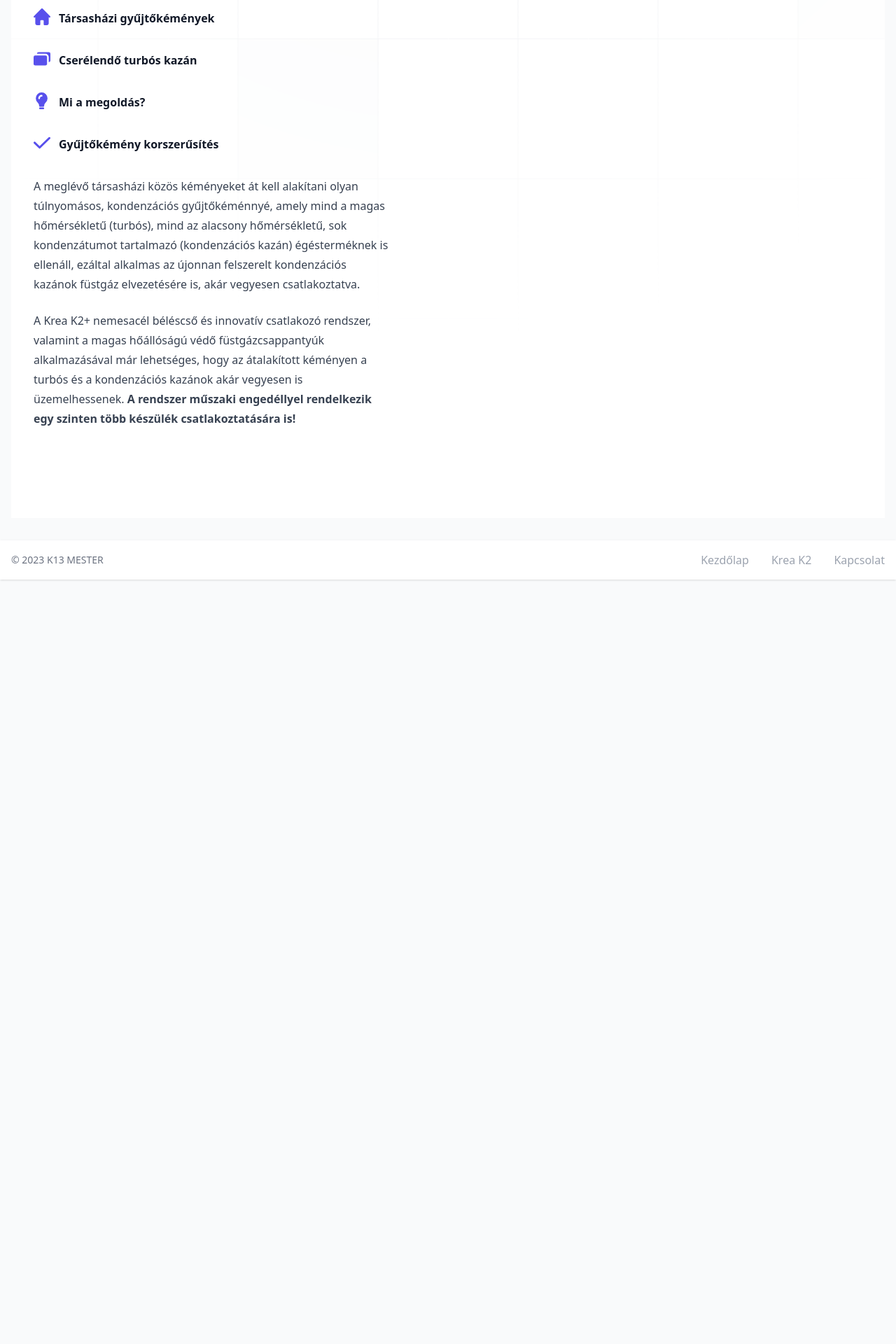
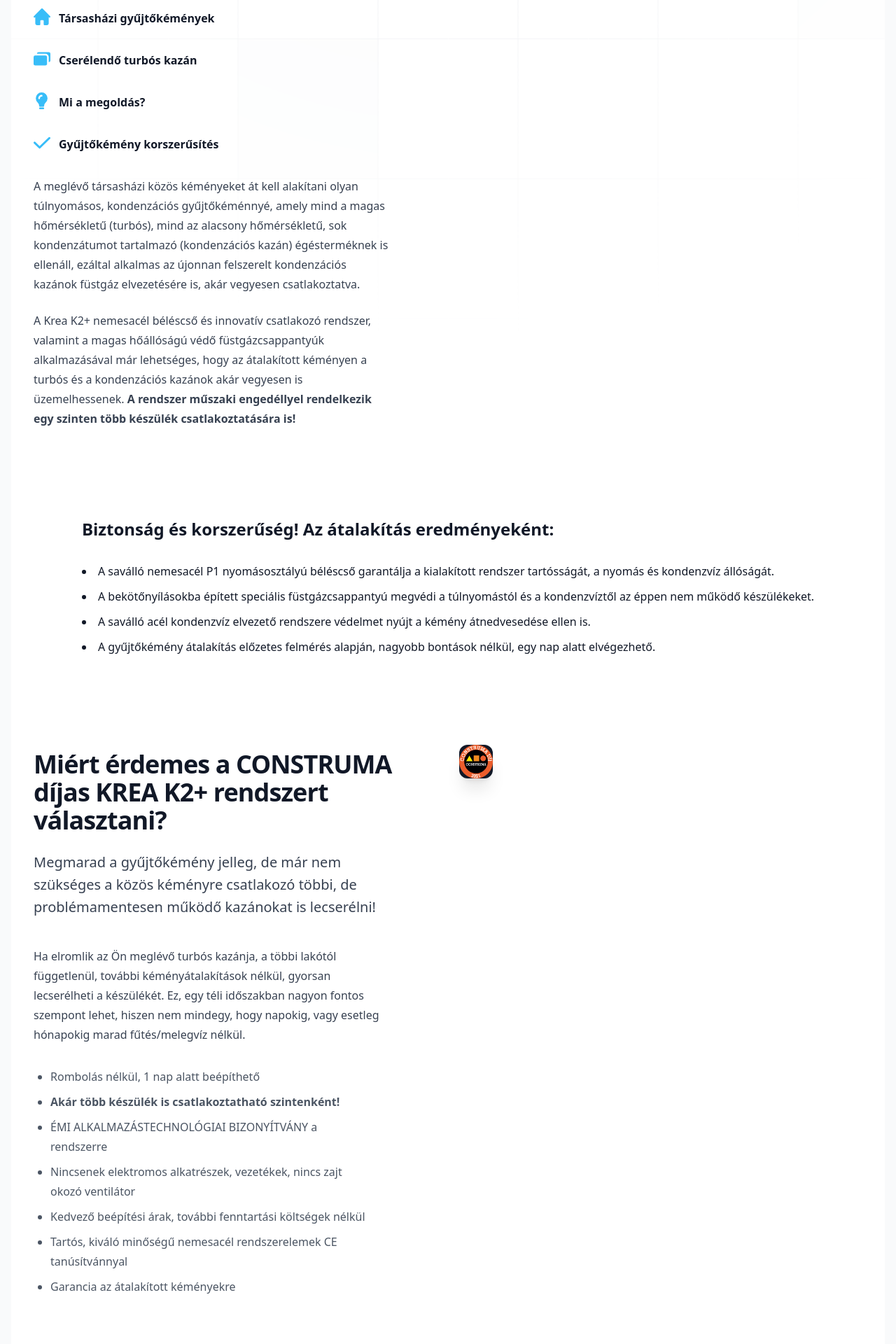
Before and after one commit to kiralydaniel/K13-m, a Nuxt app: page / in a window 1280 px wide. Shown: the part 640-2560 px from the top of the page at 70% size. Before the commit the page ends 1484 px from the top, so only its background shows below. Built offline with nearby package versions, Linux system fonts and the light colour scheme.

Commit message:
Update index colors to sky blue

```diff
--- a/pages/index.vue
+++ b/pages/index.vue
@@ -24,6 +24,7 @@
     </div>
     <div class="-ml-12 -mt-12 p-12 lg:sticky lg:top-4 lg:col-start-2 lg:row-span-2 lg:row-start-1 lg:overflow-hidden">
       <img class="w-[48rem] max-w-12 rounded-xl bg-gray-900 shadow-xl ring-1 ring-gray-400/10 sm:w-[57rem]" src="/K2Modell.png" alt="">
+      <p class="text-center">Gyűjtőkémény korszerűsítés KREA K2+</p>
     </div>
     <div class="lg:col-span-2 lg:col-start-1 lg:row-start-2 lg:mx-auto lg:grid lg:w-full lg:max-w-7xl lg:grid-cols-2 lg:gap-x-8 lg:px-8">
       <div class="lg:pr-4">
@@ -32,13 +33,13 @@
             csak kondenzációs gázkazánokra jellemző hatásfokú készülékekre lehet.</p>
           <ul role="list" class="mt-8 space-y-8 text-gray-600">
             <li class="flex gap-x-3">
-              <svg class="w-6 h-6 text-indigo-600 dark:text-white" aria-hidden="true" xmlns="http://www.w3.org/2000/svg" fill="currentColor" viewBox="0 0 20 20">
+              <svg class="w-6 h-6 text-sky-400 dark:text-white" aria-hidden="true" xmlns="http://www.w3.org/2000/svg" fill="currentColor" viewBox="0 0 20 20">
                 <path d="m19.707 9.293-2-2-7-7a1 1 0 0 0-1.414 0l-7 7-2 2a1 1 0 0 0 1.414 1.414L2 10.414V18a2 2 0 0 0 2 2h3a1 1 0 0 0 1-1v-4a1 1 0 0 1 1-1h2a1 1 0 0 1 1 1v4a1 1 0 0 0 1 1h3a2 2 0 0 0 2-2v-7.586l.293.293a1 1 0 0 0 1.414-1.414Z"/>
               </svg>
               <span><strong class="font-semibold text-gray-900">Társasházi gyűjtőkémények</strong></span>
             </li>
             <li class="flex gap-x-3">
-              <svg class="w-6 h-6 text-indigo-600 dark:text-white" aria-hidden="true" xmlns="http://www.w3.org/2000/svg" fill="currentColor" viewBox="0 0 20 16">
+              <svg class="w-6 h-6 text-sky-400 dark:text-white" aria-hidden="true" xmlns="http://www.w3.org/2000/svg" fill="currentColor" viewBox="0 0 20 16">
                 <path d="M18 0H6a2 2 0 0 0-2 2h10a4 4 0 0 1 4 4v6a2 2 0 0 0 2-2V2a2 2 0 0 0-2-2Z"/>
                 <path d="M14 16H2a2 2 0 0 1-2-2V6a2 2 0 0 1 2-2h12a2 2 0 0 1 2 2v8a2 2 0 0 1-2 2Z"/>
                 <path d="M8 13a3 3 0 1 1 0-6 3 3 0 0 1 0 6Zm0-4a1 1 0 1 0 0 2 1 1 0 0 0 0-2Z"/>
@@ -46,13 +47,13 @@
               <span><strong class="font-semibold text-gray-900">Cserélendő turbós kazán</strong></span>
             </li>
             <li class="flex gap-x-3">
-              <svg class="w-6 h-6 text-indigo-600 dark:text-white" aria-hidden="true" xmlns="http://www.w3.org/2000/svg" fill="currentColor" viewBox="0 0 15 20">
+              <svg class="w-6 h-6 text-sky-400 dark:text-white" aria-hidden="true" xmlns="http://www.w3.org/2000/svg" fill="currentColor" viewBox="0 0 15 20">
                 <path d="M9.092 18h-4a1 1 0 0 0 0 2h4a1 1 0 0 0 0-2Zm-2-18a7.009 7.009 0 0 0-7 7 7.8 7.8 0 0 0 2.219 5.123c.956 1.195 1.781 2.228 1.781 3.877a1 1 0 0 0 1 1h4a1 1 0 0 0 1-1c0-1.7.822-2.7 1.774-3.868A7.63 7.63 0 0 0 14.092 7a7.009 7.009 0 0 0-7-7Zm0 5a2 2 0 0 0-2 2 1 1 0 0 1-2 0 4 4 0 0 1 4-4 1 1 0 0 1 0 2Z"/>
                </svg>
               <span><strong class="font-semibold text-gray-900">Mi a megoldás?</strong></span>
             </li>
             <li class="flex gap-x-3">
-              <svg class="w-6 h-6 text-indigo-600 dark:text-white" aria-hidden="true" xmlns="http://www.w3.org/2000/svg" fill="none" viewBox="0 0 16 12">
+              <svg class="w-6 h-6 text-sky-400 dark:text-white" aria-hidden="true" xmlns="http://www.w3.org/2000/svg" fill="none" viewBox="0 0 16 12">
                 <path stroke="currentColor" stroke-linecap="round" stroke-linejoin="round" stroke-width="2" d="M1 5.917 5.724 10.5 15 1.5"/>
               </svg>
               <span><strong class="font-semibold text-gray-900">Gyűjtőkémény korszerűsítés</strong></span>
@@ -67,6 +68,69 @@
     </div>
   </div>
 </div>
-
+<div class="overflow-hidden bg-white flex items-center justify-center">
+    <div class="mx-auto max-w-7xl px-6 lg:px-8">
+      <h1 class="mb-8 text-2xl font-semibold text-gray-900 dark:text-white">Biztonság és korszerűség! Az átalakítás eredményeként:</h1>
+      <ul class="space-y-3 text-gray-900 list-disc list-inside dark:text-gray-400">
+          <li>
+            A saválló nemesacél P1 nyomásosztályú béléscső garantálja a kialakított rendszer tartósságát, a nyomás és kondenzvíz állóságát.
+          </li>
+          <li>
+            A bekötőnyílásokba épített speciális füstgázcsappantyú megvédi a túlnyomástól és a kondenzvíztől az éppen nem működő készülékeket.
+          </li>
+          <li>
+            A saválló acél kondenzvíz elvezető rendszere védelmet nyújt a kémény átnedvesedése ellen is.
+          </li>
+          <li>
+            A gyűjtőkémény átalakítás előzetes felmérés alapján, nagyobb bontások nélkül, egy nap alatt elvégezhető.
+          </li>
+      </ul>
+  </div>
+</div>
+<div class="relative isolate overflow-hidden bg-white px-6 py-24 sm:py-32 lg:overflow-visible lg:px-0">
+  <div class="mx-auto grid max-w-2xl grid-cols-1 gap-x-8 gap-y-16 lg:mx-0 lg:max-w-none lg:grid-cols-2 lg:items-start lg:gap-y-10">
+    <div class="lg:col-span-2 lg:col-start-1 lg:row-start-1 lg:mx-auto lg:grid lg:w-full lg:max-w-7xl lg:grid-cols-2 lg:gap-x-8 lg:px-8">
+      <div class="lg:pr-4">
+        <div class="lg:max-w-lg">
+          <h1 class="mt-2 text-3xl font-bold tracking-tight text-gray-900 sm:text-4xl">Miért érdemes a CONSTRUMA díjas KREA K2+ rendszert választani?</h1>
+          <p class="mt-6 text-xl leading-8 text-gray-700">Megmarad a gyűjtőkémény jelleg, de már nem szükséges a közös kéményre csatlakozó többi, de problémamentesen működő kazánokat is lecserélni!</p>
+        </div>
+      </div>
+    </div>
+    <div class="-ml-12 -mt-12 p-12 lg:sticky lg:top-4 lg:col-start-2 lg:row-span-2 lg:row-start-1 lg:overflow-hidden">
+      <img class="w-[48rem] max-w-12 rounded-xl bg-gray-900 shadow-xl ring-1 ring-gray-400/10 sm:w-[57rem]" src="/construma.png" alt="">
+    </div>
+    <div class="lg:col-span-2 lg:col-start-1 lg:row-start-2 lg:mx-auto lg:grid lg:w-full lg:max-w-7xl lg:grid-cols-2 lg:gap-x-8 lg:px-8">
+      <div class="lg:pr-4">
+        <div class="max-w-xl text-base leading-7 text-gray-700 lg:max-w-lg">
+          <p>Ha elromlik az Ön meglévő turbós kazánja, a többi lakótól függetlenül, további kéményátalakítások nélkül, gyorsan lecserélheti a készülékét. Ez, egy téli időszakban nagyon fontos szempont lehet, hiszen nem mindegy, hogy napokig, vagy esetleg hónapokig marad fűtés/melegvíz nélkül.</p>
+          <ul role="list" class="list-disc mt-8 space-y-2 px-6 text-gray-600">
+            <li>
+              <span>Rombolás nélkül, 1 nap alatt beépíthető</span>
+            </li>
+            <li>
+              <span><strong>Akár több készülék is csatlakoztatható szintenként!</strong></span>
+            </li>
+            <li>
+              <span>ÉMI ALKALMAZÁSTECHNOLÓGIAI BIZONYÍTVÁNY a rendszerre</span>
+            </li>
+            <li>
+              <span>Nincsenek elektromos alkatrészek, vezetékek, nincs zajt okozó ventilátor</span>
+            </li>
+            <li>
+              <span>Kedvező beépítési árak, további fenntartási költségek nélkül</span>
+            </li>
+            <li>
+              <span>Tartós, kiváló minőségű nemesacél rendszerelemek CE tanúsítvánnyal</span>
+            </li>
+            <li>
+              <span>Garancia az átalakított kéményekre</span>
+            </li>
+          </ul>
+        </div>
+      </div>
+    </div>
+  </div>
+</div>
 
 </template>
```
